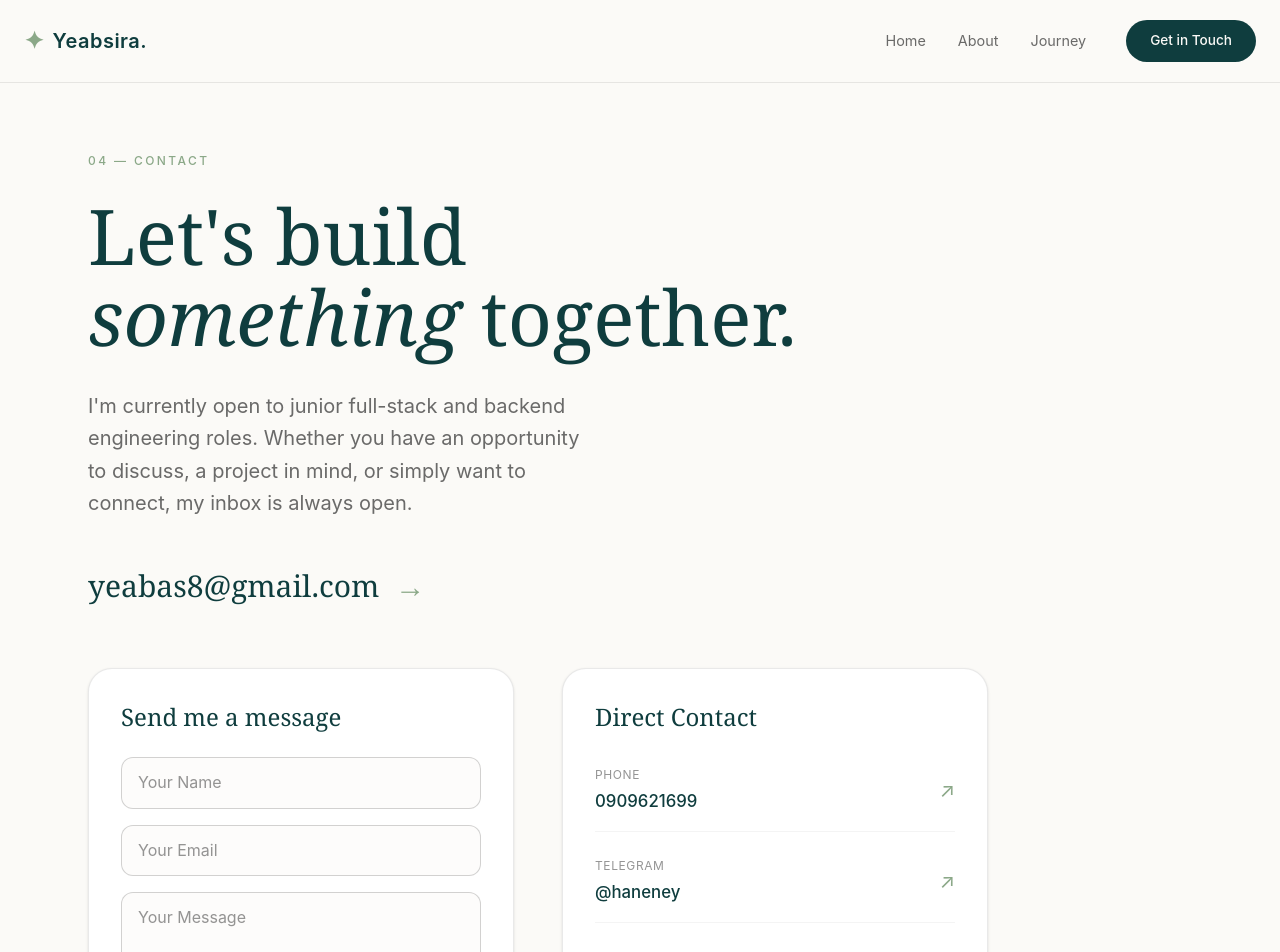
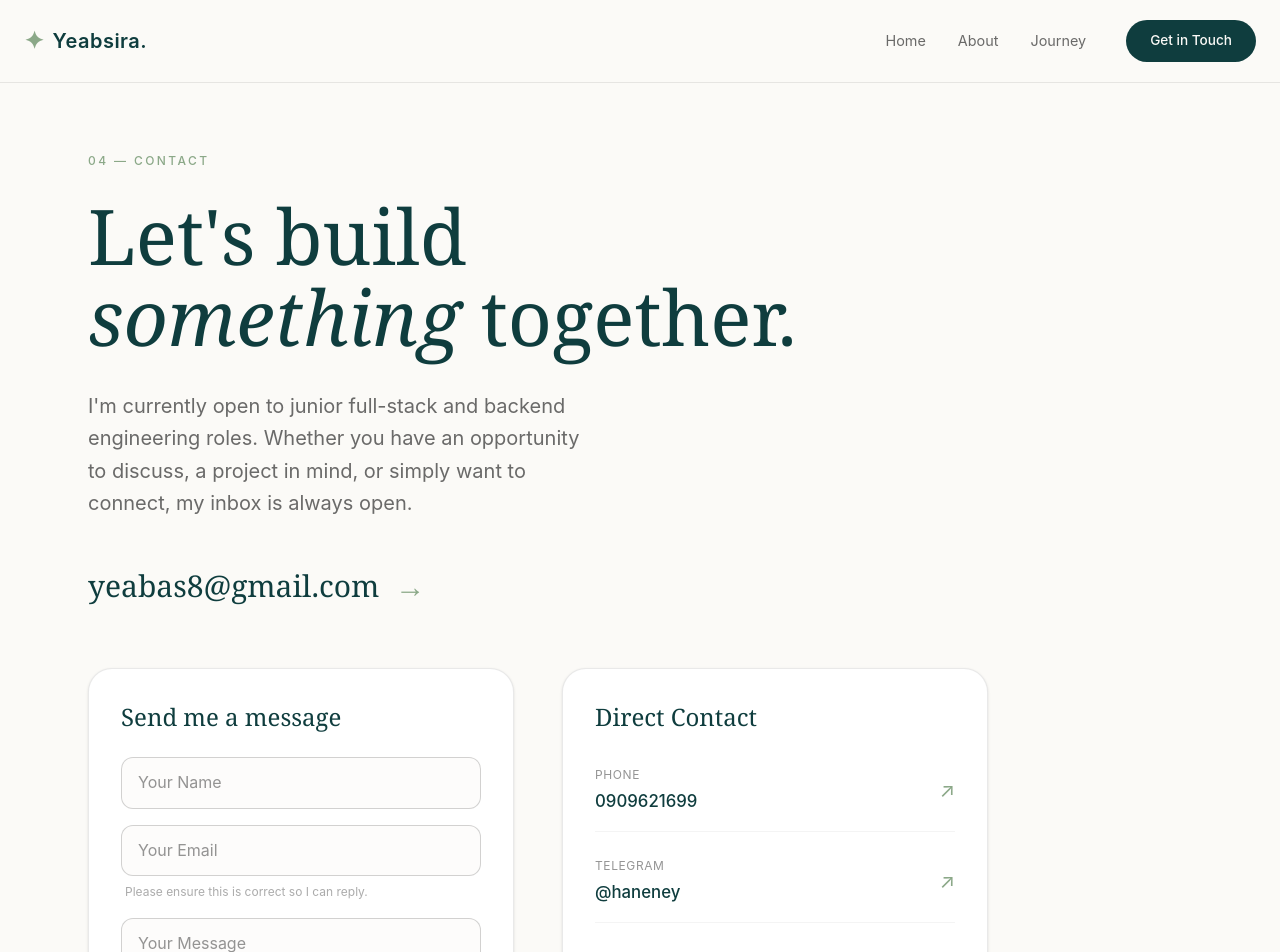
Before and after one commit to Yayasho/yeabsira-portfolio, a React (Vite) app: page /contact in a window 1280 px wide. Shown: the top 952 px of the page. Built offline with nearby package versions, Linux system fonts and the light colour scheme.

Commit message:
Added email hint

```diff
--- a/src/pages/Contact.jsx
+++ b/src/pages/Contact.jsx
@@ -24,10 +24,9 @@ export default function Contact() {
     }
   }, [status]);
 
-  // 👈 NEW: Prevent numbers in the Name field
+  // Prevent numbers in the Name field
   const handleNameChange = (e) => {
     const value = e.target.value;
-    // Regex to allow only letters and spaces
     if (/^[a-zA-Z\s]*$/.test(value)) {
       setName(value);
       setNameError("");
@@ -42,7 +41,7 @@ export default function Contact() {
     const data = new FormData(form);
     const email = data.get("email");
 
-    // 1. Check Email
+    // Strict Email Validation
     const emailRegex = /^[^\s@]+@[^\s@]+\.[^\s@]+$/;
     if (!emailRegex.test(email)) {
       setEmailError(
@@ -52,13 +51,11 @@ export default function Contact() {
     }
     setEmailError("");
 
-    // 2. Check Name (in case they bypassed the input restriction)
     if (name.trim().length === 0) {
       setNameError("Name is required.");
       return;
     }
 
-    // 3. Check Message (ensure it's not just spaces)
     if (message.trim().length < 5) {
       setStatus("error");
       return;
@@ -139,7 +136,7 @@ export default function Contact() {
               Send me a message
             </h2>
             <form onSubmit={handleSubmit} className="space-y-4" noValidate>
-              {/* Name Input with Number Prevention */}
+              {/* Name Input */}
               <div>
                 <input
                   type="text"
@@ -159,7 +156,7 @@ export default function Contact() {
                 )}
               </div>
 
-              {/* Email Input with Validation */}
+              {/* Email Input */}
               <div>
                 <input
                   type="email"
@@ -175,6 +172,13 @@ export default function Contact() {
                 />
                 {emailError && (
                   <p className="text-red-500 text-sm mt-1.5">{emailError}</p>
+                )}
+
+                {/* 👈 THE NEW HINT IS HERE */}
+                {!emailError && (
+                  <p className="text-charcoal/40 text-[0.75rem] mt-1.5 ml-1">
+                    Please ensure this is correct so I can reply.
+                  </p>
                 )}
               </div>
 
```
